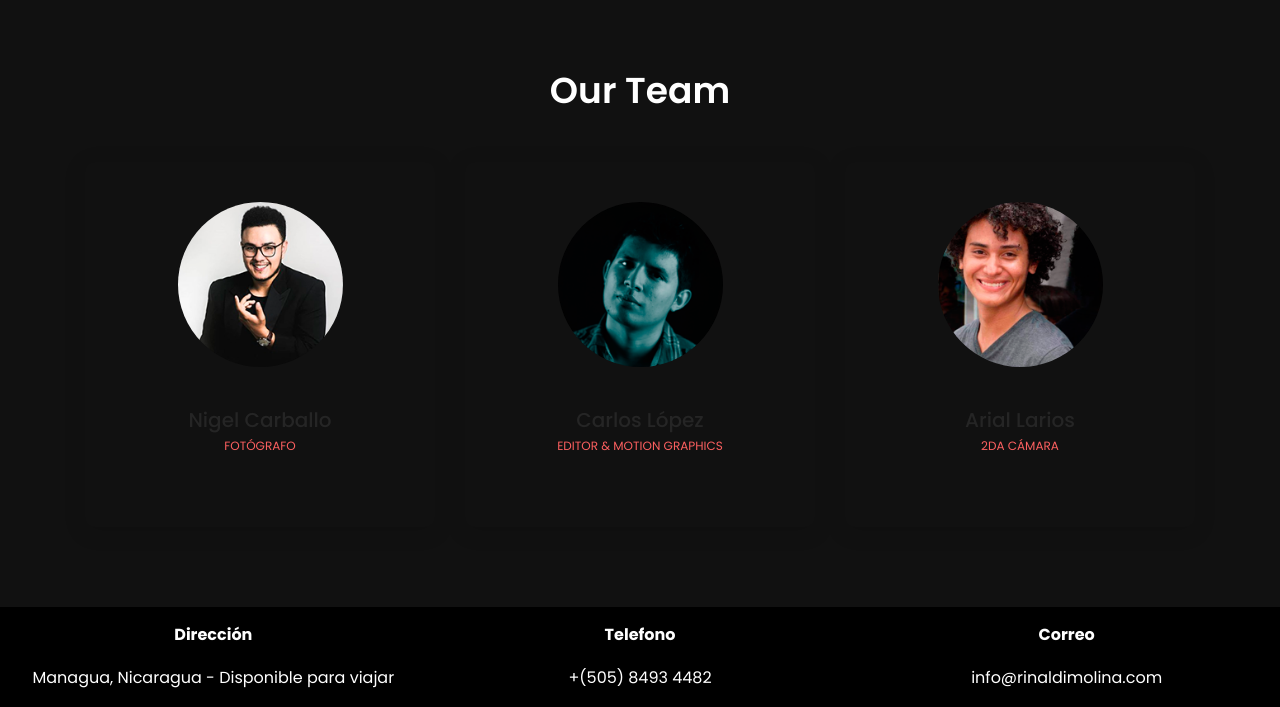
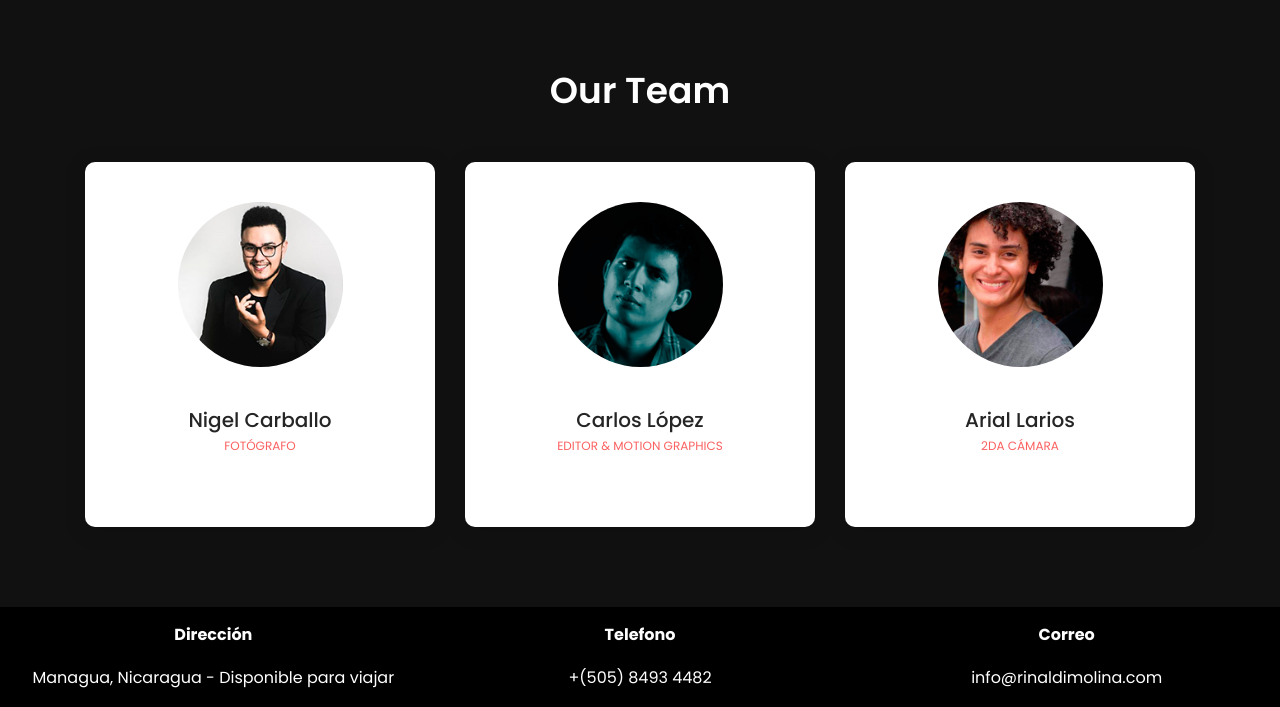
Before and after one commit to GersonRodriguez99/Rinaldi, a website: page about.html in a window 1280 px wide. Shown: the part 1831-2538 px from the top of the page. Drawn offline with Linux system fonts and the light colour scheme.

Commit message:
team content

```diff
--- a/style.css
+++ b/style.css
@@ -1934,7 +1934,7 @@ input:required {
   -webkit-transition-duration: 500ms;
   -o-transition-duration: 500ms;
   transition-duration: 500ms;
-  background-color:;
+  background-color:#fff;
 }
 .team-content-area .member-thumb {
   margin: 0 auto 40px;
```
